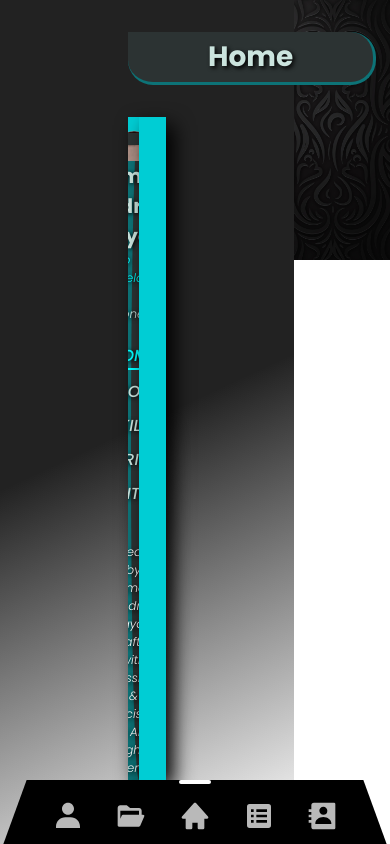
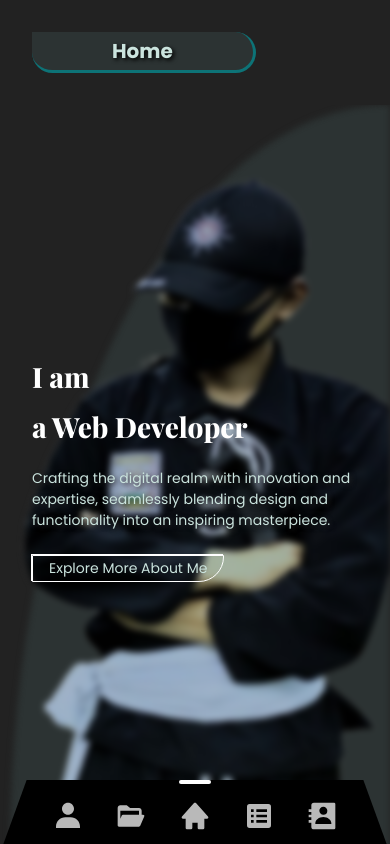
Before and after one commit to CryStealLz0/Project_Vite_Porotfolio, a React (Vite) app: page / in a window 390 px wide. Built offline with nearby package versions, Linux system fonts and the light colour scheme.

Commit message:
homeWelcome clear

```diff
--- a/src/component/Navbar/NavbarBottom.tsx
+++ b/src/component/Navbar/NavbarBottom.tsx
@@ -17,7 +17,7 @@ function NavbarBottom() {
   return (
     <>
       <div
-        className={`fixed bottom-0 left-0 w-full px-9 md:hidden duration-300 ${
+        className={`fixed bottom-0 left-0 w-full px-9 md:hidden duration-300 z-50 ${
           isOpen ? 'h-20' : 'h-16'
         }`}
       >
--- a/src/global.css
+++ b/src/global.css
@@ -9,6 +9,12 @@
 
 body {
   background-image: url(./assets/img/bg-body.jpg);
-  background-repeat: no-repeat;
-  background-size: cover;
+  background-size: 100%;
 }
+
+@media only screen and (max-width: 640px) {
+  body {
+    background: #222222;
+    background-image: none;
+  }
+}
--- a/src/style/Home/homeWelcome.scss
+++ b/src/style/Home/homeWelcome.scss
@@ -1,11 +1,4 @@
 @import '/src/style/app.scss';
-
-.cp {
-    background: $secondary-variant;
-    border: 6px solid $primary-variant;
-    margin: 1rem 0rem;
-    border-radius: 0px 100% 100% 100%;
-}
 
 .container-profil {
     width: calc(100vw - 96px);
@@ -14,6 +7,16 @@
     display: flex;
     flex-direction: column;
     align-items: start;
+    @include p-s-max (1100px) {
+        padding: 2rem 4rem 6rem 4rem;
+    }
+    @include p-s-max (768px) {
+        width: 100%;
+    }
+    @include p-s-max (640px) {
+        padding: 2rem 0rem 4rem 0rem;
+    }
+
     .profil {
         display: flex;
         justify-content: space-between;
@@ -23,6 +26,11 @@
         height: 100%;
         background: $secondary-variant;
         box-shadow: 8px 8px 20px black;
+        @include p-s-max (640px) {
+        background: none;
+        box-shadow: none;
+        overflow: visible;
+        }
         .side-profil {
             position: relative;
             display: flex;
@@ -32,6 +40,10 @@
             width: 40%;
             height: 100%;
             background: $secondary;
+            @include p-s-max (1100px) {
+                visibility: hidden;
+                width: 0%;
+            }
             .semi-circle {
                 position: absolute;
                 height: 100%;
@@ -44,7 +56,12 @@
                 // opacity: 0.5;
             }
             .circle-profil {
-                position: relative;
+                background: $primary-variant;
+                    border: 6px solid $primary-variant;
+                    margin: 1rem 0rem;
+                    border-radius: 0px 100% 100% 100%;
+                .cp {
+                    position: relative;
                 width: 150px;
                 height: 150px;
                 border-radius: 100%;
@@ -52,6 +69,7 @@
                 background-image: url(../../assets/img/indrarbg.png);
                 background-repeat: no-repeat;
                 background-size: cover;
+                }
             }
             .side-name-profil {
                 position: relative;
@@ -124,8 +142,10 @@
         overflow: hidden;
         width: 100%;
         height: 100%;
-        background: $secondary-variant;
         box-shadow: 8px 8px 20px black;
+        @include p-s-max (640px) {
+            box-shadow: none;
+        }
         .description-profil {
             height: 100%;
             width: 50%;
@@ -134,6 +154,13 @@
             flex-direction: column;
             align-items: start;
             justify-content: center;
+            @include p-s-max (768px) {
+                padding-left: 2rem;
+                width: 70%;
+            }
+            @include p-s-max (640px) {
+                width: 90%;
+            }
             .heading-des {
                 h1 {
                     font-family: 'Playfair Display';
@@ -141,11 +168,24 @@
                     font-weight: 800;
                     color: $primary;
                     line-height: 50px;
+                    @include p-s-max (768px) {
+                        font-size: 28px;
+                    }
+                    @include p-s-max (640px) {
+                        color: $text-color;
+                    }
                 }
             }
             .des {
                 padding-top: 1rem;
                 color: $primary-variant;
+                @include p-s-max (768px) {
+                    font-size: 14px;
+                }
+                @include p-s-max (640px) {
+                    color: $text-color-variant;
+                    text-shadow: 2px 2px 5px $primary;
+                }
             }
             .button-des {
                 padding: 1.5rem 0rem;
@@ -156,6 +196,15 @@
                     border-radius: 0px 0px 25px 0px;
                     box-shadow: -1px -1px 0px black;
                     transition: 0.3s;
+                    @include p-s-max (768px) {
+                        padding: 2px 1rem;
+                        font-size: 14px;
+                    }
+                    @include p-s-max (640px) {
+                        color: $text-color-variant;
+                        box-shadow: -1px -1px 0px $text-color;
+                        border: 1px solid $text-color;
+                    }
                     &:hover {
                         border-radius: 0px 0px 0px 0px;
                     }
@@ -168,10 +217,17 @@
             width: 200px;
             top: 0;
             right: 27%;
+            @include p-s-max (768px) {
+                right: 5%;
+            }
+            @include p-s-max (640px) {
+                visibility: hidden;
+            }
             img {
                 transform: rotate(180deg);
                 filter: blur(0.4px);
             }
+
         }
         .profil-img {
             position: relative;
@@ -180,8 +236,24 @@
             align-items: end;
             border-radius: 100% 0% 0% 0%;
             background: $secondary;
+            @include p-s-max(768px) {
+                height: auto;
+                width: 30%;
+            }
+            @include p-s-max (640px) {
+                position: absolute;
+                z-index: -1;
+                background: $primary-variant;
+                filter: blur(3px);
+                right: 0;
+                top: 0;
+                bottom: 0;
+                width: auto;
+            }
             img {
                 height: 90%;
+                @include p-s-max (640px) {
+                }
             }
         }
         }
--- a/src/style/app.scss
+++ b/src/style/app.scss
@@ -44,11 +44,11 @@ $text-color-variant: #CBE4DE;
     }
   }
 //Personal responsive min-width
-@mixin personal-size-min ($responsiveMin) {
+@mixin p-s-min ($responsiveMin) {
   @media (min-width: $responsiveMin) {@content;}
 }
 //Personal responsive min-width
-@mixin personal-size-max ($responsiveMax) {
+@mixin p-s-max ($responsiveMax) {
   @media (max-width: $responsiveMax) {@content;}
 }
 
@@ -61,16 +61,25 @@ $text-color-variant: #CBE4DE;
   border-right: 3px solid $secondary;
   margin-bottom: 2rem;
   cursor: none;
+  @include p-s-max(640px) {
+    margin-left: 2rem;
+  }
   h1 {
     font-size: 28px;
     font-weight: 700;
     color: $text-color-variant;
     text-shadow: 2px 2px 4px black;
+    @include p-s-max(768px) {
+        font-size: 20px;
+    }
   }
 }
 
 // body all
 #body-all {
   position: fixed;
-  background: linear-gradient(155deg, $primary 50%, #cbe4de00)
+  background: linear-gradient(155deg, $primary 50%, #cbe4de00);
+  @include p-s-max(640px) {
+    background: none;
+  }
 }
```
Also changed, not shown: src/style/Home/homeWelcomeQuery.scss (added).
